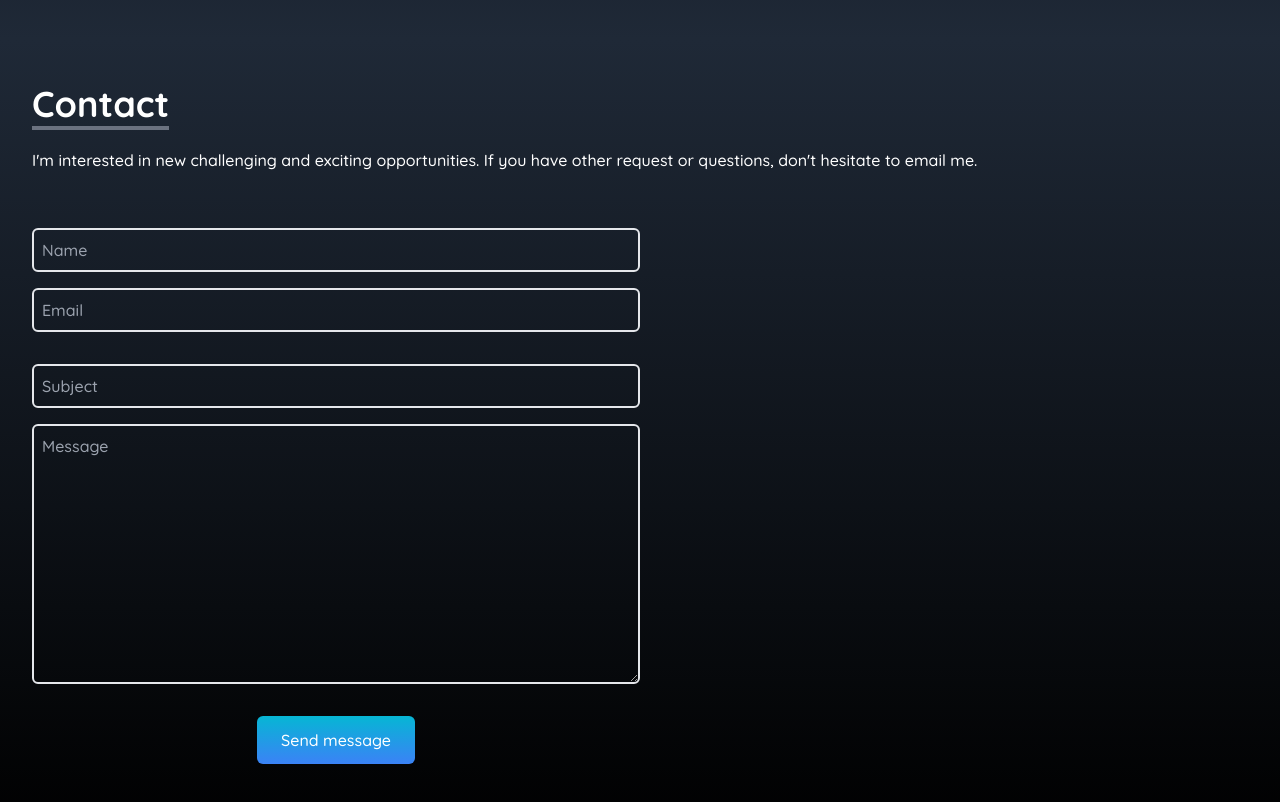
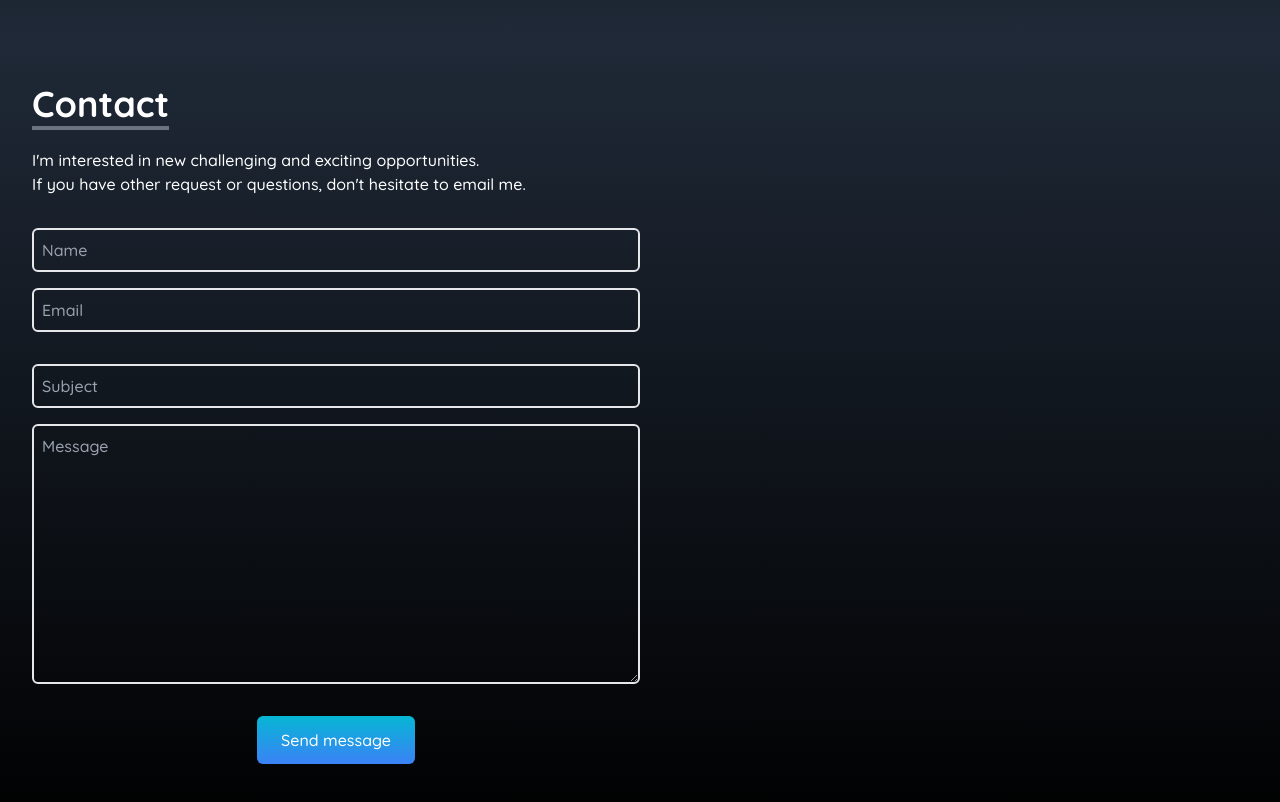
Before and after one commit to DavoXf/Template-Portfolio, a React (Create React App) app: page / in a window 1280 px wide. Shown: the part 3160-3962 px from the top of the page. Built offline with nearby package versions, Linux system fonts and the light colour scheme.

Commit message:
styling paragraphs

```diff
--- a/src/components/Contact.jsx
+++ b/src/components/Contact.jsx
@@ -11,9 +11,11 @@ const Contact = () => {
 					<p className="text-4xl font-bold inline border-b-4 border-gray-500">
 						Contact
 					</p>
-					<p className="py-6 w-25">
-						I'm interested in new challenging and exciting opportunities. If you
-						have other request or questions, don't hesitate to email me.
+					<p className="pt-6">
+						I'm interested in new challenging and exciting opportunities.
+					</p>
+					<p>
+						If you have other request or questions, don't hesitate to email me.
 					</p>
 				</div>
 
```
